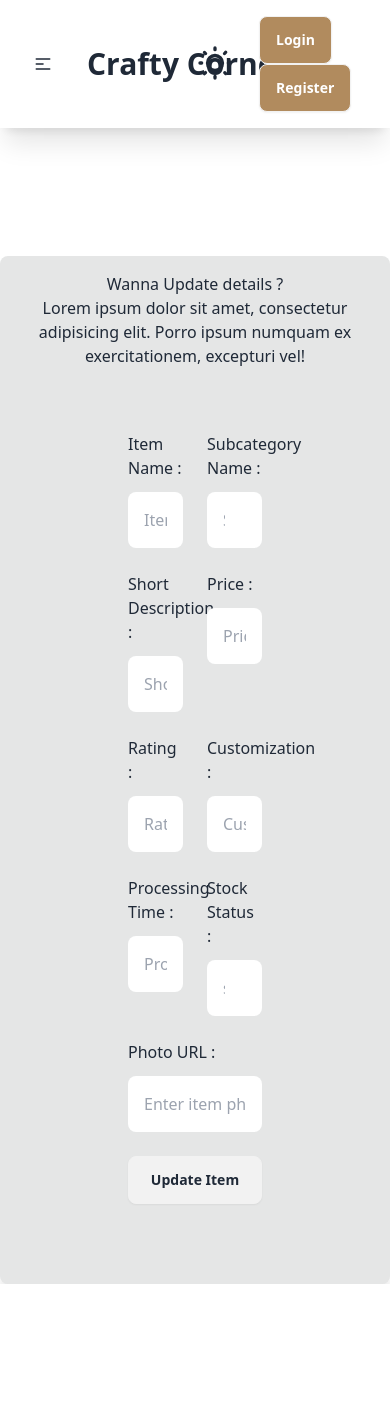
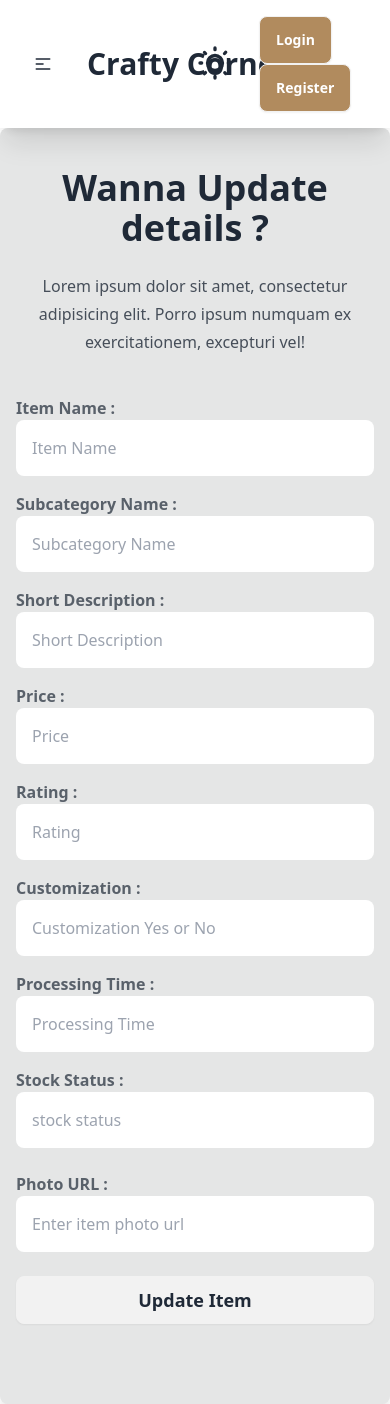
Before and after one commit to sojibislam9878/Crafty_Corner_Clint_a10, a React (Vite) app: page /update/1 in a window 390 px wide. Before the commit the page ends 1284 px from the top, so only its background shows below. Built offline with nearby package versions, Linux system fonts and the light colour scheme; no server answers.

Commit message:
add item and update item section design fixed

```diff
--- a/src/Components/CraftItemCard.jsx
+++ b/src/Components/CraftItemCard.jsx
@@ -10,7 +10,7 @@ const CraftItemCard = ({ item }) => {
       <div className="card card-compact bg-base-100 shadow-xl h-full overflow-hidden group ">
         <div className=" ">
           <figure className="relativ overflow-hidden">
-            <img src={photo} alt="Shoes" />
+            <img src={photo} alt="Shoes" className="w-full lg:h-[484px] md:h-[735px] h-[285px] object-cover" />
             <div className="absolute h-1/5 w-full flex items-center justify-center bottom-10 group-hover:bottom-16 opacity-0 group-hover:opacity-100 transition-all duration-300">
               <Link to= {`/details/${_id}`}><button className="btn bg-[#B18B5E] border-none text-white hover:bg-[#34373F]">View Details</button></Link>
             </div>
--- a/src/Components/Slider.jsx
+++ b/src/Components/Slider.jsx
@@ -56,7 +56,7 @@ const Slider = () => {
                 data-aos="zoom-in"
                 data-aos-delay="1000"
                 data-aos-duration="2000"
-                className="btn border-none text-white bg-blue-500 mt-14 lg:mb-80 mb-10 hover:bg-blue-700"
+                className="btn border-none text-white bg-[#B18B5E]  mt-14 lg:mb-80 mb-10 hover:bg-[#997851]"
               >
                 Read More
               </button>
@@ -89,7 +89,7 @@ const Slider = () => {
                 data-aos="zoom-in"
                 data-aos-delay="1000"
                 data-aos-duration="2000"
-                className="btn border-none text-white bg-blue-500 mt-14 lg:mb-80 mb-10 hover:bg-blue-700"
+                className="btn border-none text-white bg-[#B18B5E] mt-14 lg:mb-80 mb-10 hover:bg-[#997851]"
               >
                 Read More
               </button>
@@ -122,7 +122,7 @@ const Slider = () => {
                 data-aos="zoom-in"
                 data-aos-delay="1000"
                 data-aos-duration="2000"
-                className="btn border-none text-white bg-blue-500 mt-14 lg:mb-80 mb-10 hover:bg-blue-700"
+                className="btn border-none text-white bg-[#B18B5E] mt-14 lg:mb-80 mb-10 hover:bg-[#997851]"
               >
                 Read More
               </button>
--- a/src/Components/UpdateItems.jsx
+++ b/src/Components/UpdateItems.jsx
@@ -58,33 +58,33 @@ const UpdateItems = () => {
       };
       return (
 
-        <div className="container mx-auto p-4 bg-base-300 mt-32 rounded-lg shadow-xl">
+        <div className="container mx-auto p-4 bg-base-300 md:mt-10 rounded-lg shadow-xl">
           {/* section header  */}
           <div className="text-center">
-            <h1>Wanna Update {item_name} details ?</h1>
-            <p>
+            <h1 className='text-4xl font-extrabold mt-6'>Wanna Update {item_name} details ?</h1>
+            <p className='leading-7 opacity-80 mt-6'>
               Lorem ipsum dolor sit amet, consectetur adipisicing elit. Porro ipsum
               numquam ex exercitationem, excepturi vel!
             </p>
           </div>
-          <form onSubmit={handleSubmit(onSubmit)} className=" py-16 px-28">
-            <div className="grid grid-cols-2 gap-6">
+          <form onSubmit={handleSubmit(onSubmit)} className=" pb-16 pt-10 md:px-28">
+            <div className="md:grid grid-cols-2 gap-6">
               <div>
-                <p>Item Name :</p>
+                <p className="font-bold opacity-70">Item Name :</p>
                 <input
                   type="text"
                   defaultValue={item_name}
                   required
                   placeholder="Item Name"
                   {...register("item_name", { required: true })}
-                  className=" py-4 w-full  rounded-lg mt-3 px-4 outline-none bg-base-100"
+                  className=" py-4 w-full  rounded-lg md:mt-3 px-4 outline-none bg-base-100"
                 />
                 {errors.item_name && (
                   <span className="text-red-600">Give a Update Value</span>
                 )}
               </div>
-              <div>
-                <p>Subcategory Name :</p>
+              <div  className="mt-4 md:mt-0">
+                <p className="font-bold opacity-70">Subcategory Name :</p>
                 <input
                   list="subcategory"
                   type="text"
@@ -92,7 +92,7 @@ const UpdateItems = () => {
                   defaultValue={subcategory_name }
                   required
                   {...register("subcategory_name",{ required: true })}
-                  className=" py-4 w-full  rounded-lg mt-3 px-4 outline-none bg-base-100"
+                  className=" py-4 w-full  rounded-lg md:mt-3 px-4 outline-none bg-base-100"
                 />
                 <datalist id="subcategory">
                   <option value="Clay Sculpture"></option>
@@ -106,78 +106,78 @@ const UpdateItems = () => {
                   <span className="text-red-600">Give a Update Value</span>
                 )}
               </div>
-              <div>
-                <p>Short Description :</p>
+              <div  className="mt-4 md:mt-0">
+                <p className="font-bold opacity-70">Short Description :</p>
                 <input
                   type="text"
                   placeholder="Short Description"
                   defaultValue={short_description}
                   {...register("short_description", { required: true })}
-                  className=" py-4 w-full  rounded-lg mt-3 px-4 outline-none bg-base-100"
+                  className=" py-4 w-full  rounded-lg md:mt-3 px-4 outline-none bg-base-100"
                 />
                 {errors.short_description && (
                   <span className="text-red-600">Give a Update Value</span>
                 )}
               </div>
-              <div>
-                <p>Price :</p>
+              <div className="mt-4 md:mt-0">
+                <p className="font-bold opacity-70">Price :</p>
                 <input
                   type="text"
                   placeholder="Price"
                   defaultValue={price}
                   {...register("price", { required: true })}
-                  className=" py-4 w-full  rounded-lg mt-3 px-4 outline-none bg-base-100"
+                  className=" py-4 w-full  rounded-lg md:mt-3 px-4 outline-none bg-base-100"
                 />
                 {errors.price && <span className="text-red-600">Give a Update Value</span>}
               </div>
-              <div>
-                <p>Rating :</p>
+              <div className="mt-4 md:mt-0">
+                <p className="font-bold opacity-70">Rating :</p>
                 <input
                   type="text"
                   placeholder="Rating "
                   defaultValue={rating }
                   {...register("rating", { required: true })}
-                  className=" py-4 w-full  rounded-lg mt-3 px-4 outline-none bg-base-100"
+                  className=" py-4 w-full  rounded-lg md:mt-3 px-4 outline-none bg-base-100"
                 />
                 {errors.rating && (
                   <span className="text-red-600">Give a Update Value</span>
                 )}
               </div>
-              <div>
-                <p>Customization :</p>
+              <div className="mt-4 md:mt-0">
+                <p className="font-bold opacity-70">Customization :</p>
                 <input
                   type="text"
                   placeholder="Customization Yes or No"
                   defaultValue={customization }
                   {...register("customization", { required: true })}
-                  className=" py-4 w-full  rounded-lg mt-3 px-4 outline-none bg-base-100"
+                  className=" py-4 w-full  rounded-lg md:mt-3 px-4 outline-none bg-base-100"
                 />
                 {errors.customization && (
                   <span className="text-red-600">Give a Update Value</span>
                 )}
               </div>
-              <div>
-                <p>Processing Time :</p>
+              <div className="mt-4 md:mt-0">
+                <p className="font-bold opacity-70">Processing Time :</p>
                 <input
                   type="text"
                   placeholder="Processing Time"
                   defaultValue={processing_time}
                   {...register("processing_time", { required: true })}
-                  className=" py-4 w-full  rounded-lg mt-3 px-4 outline-none bg-base-100"
+                  className=" py-4 w-full  rounded-lg md:mt-3 px-4 outline-none bg-base-100"
                 />
                 {errors.processing_time && (
                   <span className="text-red-600">Give a Update Value</span>
                 )}
               </div>
-              <div>
-                <p>Stock Status :</p>
+              <div className="mt-4 md:mt-0">
+                <p className="font-bold opacity-70">Stock Status :</p>
                 <input
                   list="stock"
                   type="text"
                   {...register("stock_status", { required: true })}
                   placeholder="stock status"
                   defaultValue={stock_status}
-                  className=" py-4 w-full  rounded-lg mt-3 px-4 outline-none bg-base-100"
+                  className=" py-4 w-full  rounded-lg md:mt-3 px-4 outline-none bg-base-100"
                 />
                 <datalist id="stock">
                   <option value="In stock"></option>
@@ -196,13 +196,13 @@ const UpdateItems = () => {
                     <input type="text" className=" border" /> */}
             </div>
             <div className="mt-6">
-              <p>Photo URL :</p>
+              <p className="font-bold opacity-70">Photo URL :</p>
               <input
                 type="url"
                 placeholder="Enter item photo url"
                 defaultValue={photo}
                 {...register("photo", { required: true })}
-                className=" py-4 w-full  rounded-lg mt-3 px-4 outline-none bg-base-100"
+                className=" py-4 w-full  rounded-lg md:mt-3 px-4 outline-none bg-base-100"
               />
               {errors.photo && (
                 <span className="text-red-600">Give a Update Value</span>
@@ -211,7 +211,7 @@ const UpdateItems = () => {
             <input
               type="submit"
               value="Update Item"
-              className="border w-full btn mt-6"
+              className="border w-full btn mt-6 text-lg font-bold"
             />
           </form>
         </div>
--- a/src/Pages/Home.jsx
+++ b/src/Pages/Home.jsx
@@ -21,7 +21,7 @@ const Home = () => {
           </p>
         </div>
         {/* cards  */}
-        <div className="grid grid-cols-1 md:grid-cols-2 lg:grid-cols-3 gap-6">
+        <div className="grid grid-cols-1 lg:grid-cols-3 gap-6">
           {
                 craftItems.map(item=><CraftItemCard key={item._id} item={item}></CraftItemCard>)
             }
```
Also changed, not shown: src/Pages/AddCarft.jsx (+33 -33 lines), src/Pages/Registration.jsx (+26 -14 lines).
